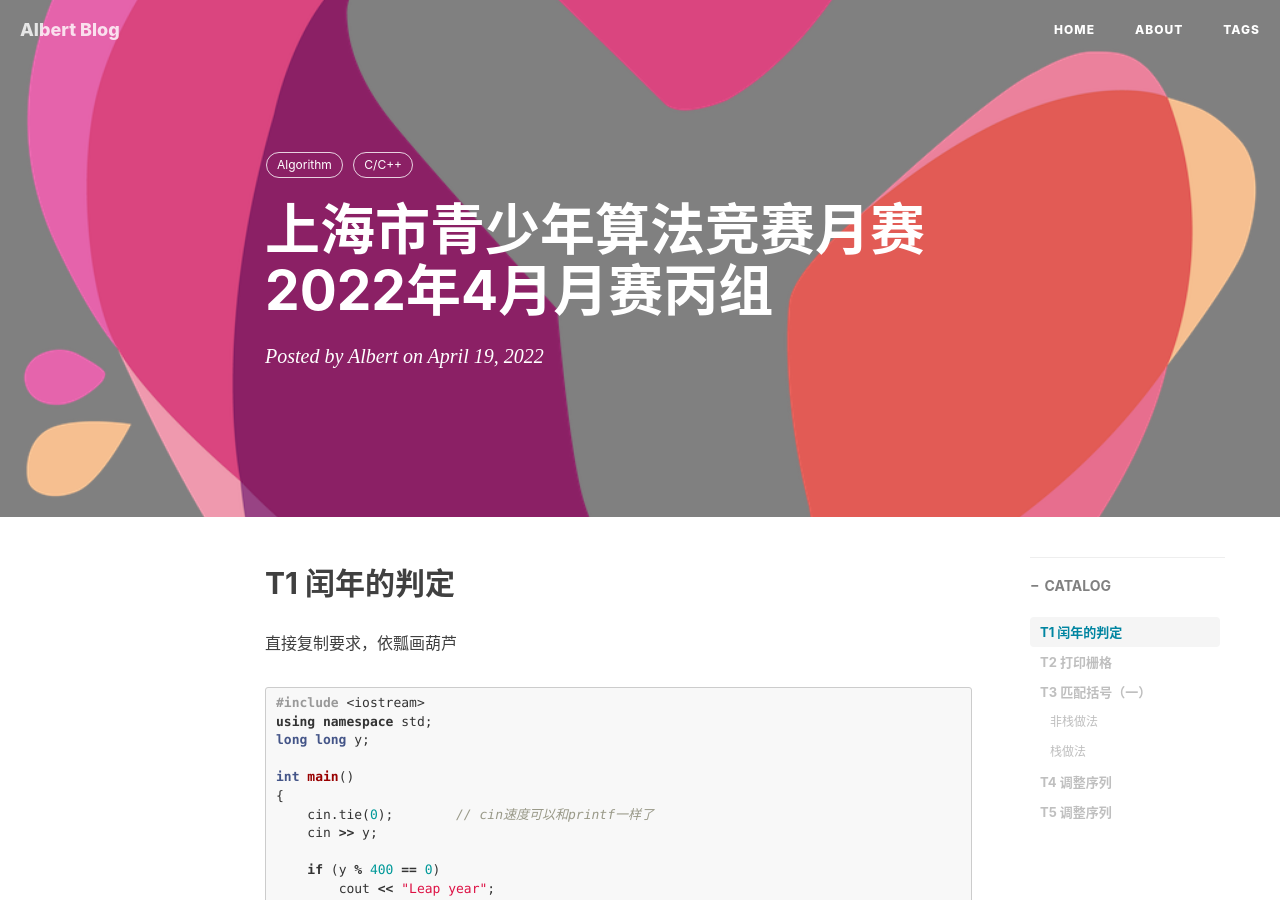
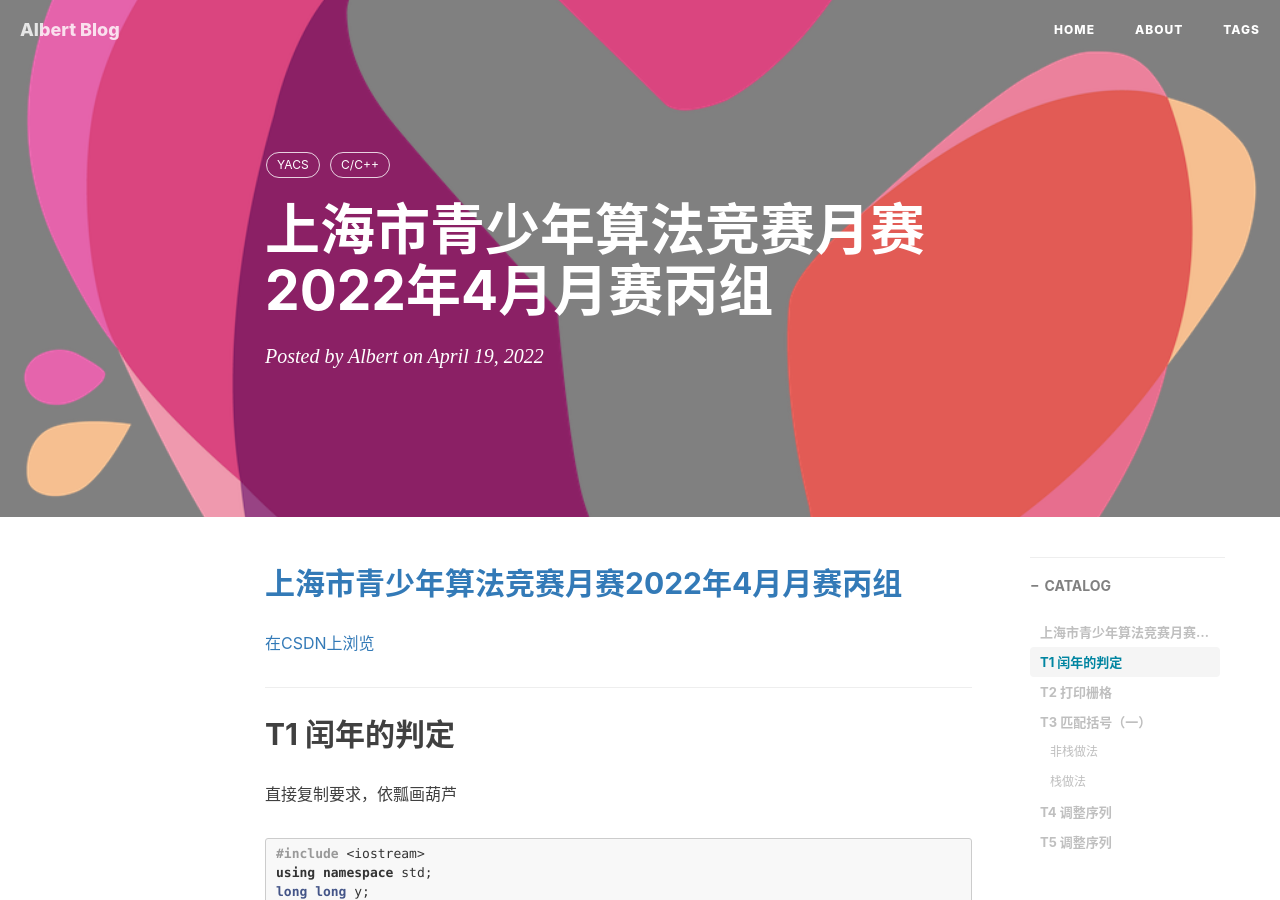
Before and after one commit to Dsmtyu/Dsmtyu.github.io, a Jekyll site: the page built from _posts/2022-04-19-YACS_2022_4_m.md, in a window 1280 px wide and 900 px high. Built offline with Jekyll 4.4.1, drawn with Linux system fonts in a browser that asks for light colours; nearby versions of some CDN libraries; comment, search, counter and statistics services are not loaded.

Commit message:
Update 2022-04-19-YACS_2022_4_m.md

```diff
--- a/_posts/2022-04-19-YACS_2022_4_m.md
+++ b/_posts/2022-04-19-YACS_2022_4_m.md
@@ -4,10 +4,15 @@ title:  上海市青少年算法竞赛月赛2022年4月月赛丙组
 date:   2022-04-19
 header-img: img/posts/20220419/logo.png
 tags:
-    - Algorithm
+    - YACS
     - C/C++
 author: Albert
 catalog: true
+---
+## [上海市青少年算法竞赛月赛2022年4月月赛丙组](https://iai.sh.cn/contest/37)
+
+[在CSDN上浏览](https://blog.csdn.net/Albert_wuchenyu/article/details/124066220?spm=1001.2014.3001.5502)
+
 ---
 
 ## T1 闰年的判定
```
